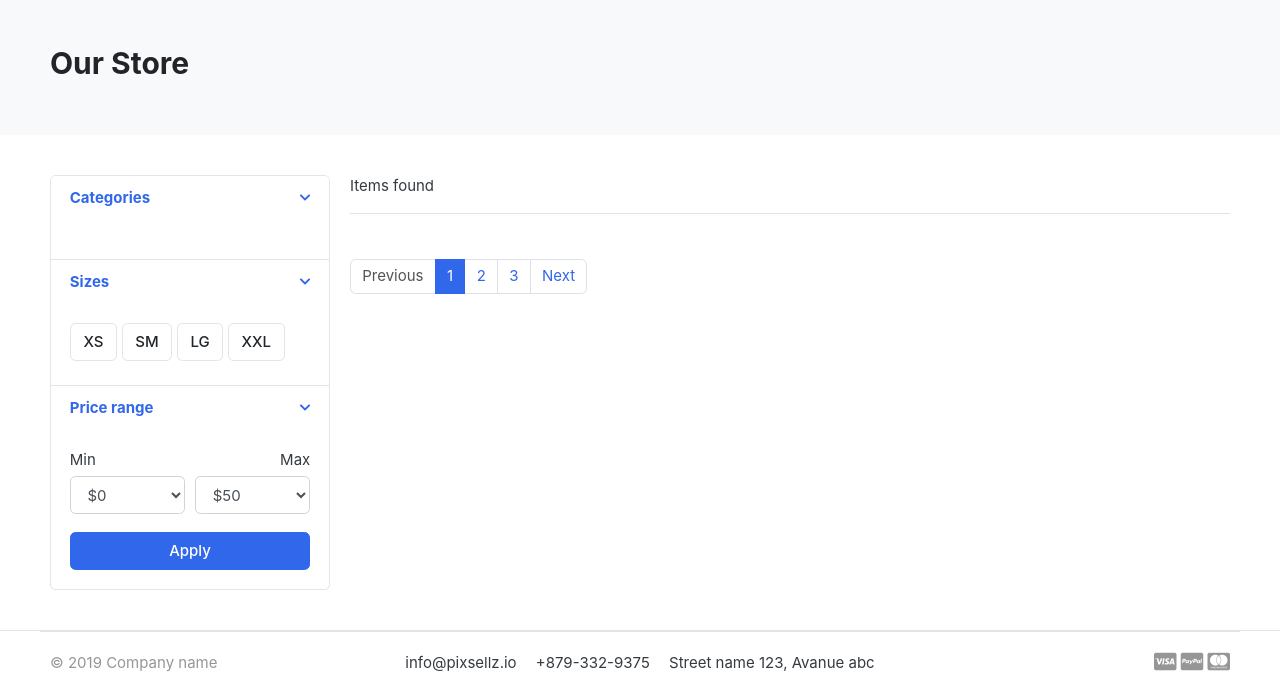
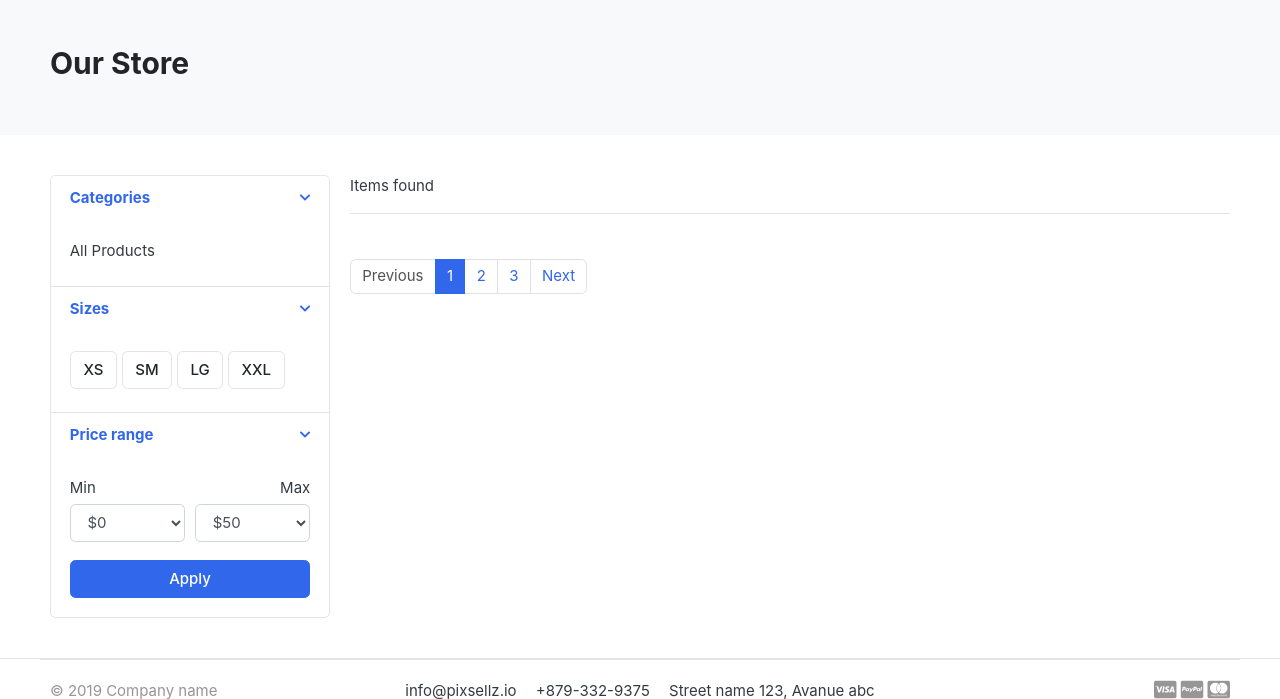
Before and after one commit to aranya-jana/PyCart, a Django app: template templates/store/store.html in a window 1280 px wide. Shown: the part 119-818 px from the top of the page. Before the commit the page ends 791 px from the top, so only its background shows below. Run offline with Django 5.2, Linux system fonts and the light colour scheme; the template is opened without the code that fills it, so the values that code supplies are empty; some libraries are stand-ins or nearby versions; some web fonts are replaced.

Commit message:
Add and Update All Products Tag

```diff
--- a/templates/includes/navbar.html
+++ b/templates/includes/navbar.html
@@ -36,6 +36,7 @@
 				<i class="fa fa-bars"></i> All category
 			</button>
 			<div class="dropdown-menu">
+				<a class="dropdown-item" href="{% url 'store' %}"> All Products <a/>
 				{% for category in links %}
 				<a class="dropdown-item" href="{{category.get_url}}"> {{ category.category_name }} </a>
 				{% endfor %}
--- a/templates/store/store.html
+++ b/templates/store/store.html
@@ -31,8 +31,9 @@
 			<div class="card-body">
 
 				<ul class="list-menu">
+					<li><a href="{% url 'store' %}"> All Products <a/></li>
 					{% for category in links %}
-					<li><a href="{{category.get_url}}"> {{ category.category_name }}</li>
+					<li><a href="{{category.get_url}}"> {{ category.category_name }} <a/></li>
 					{% endfor %}
 				</ul>
 
```
